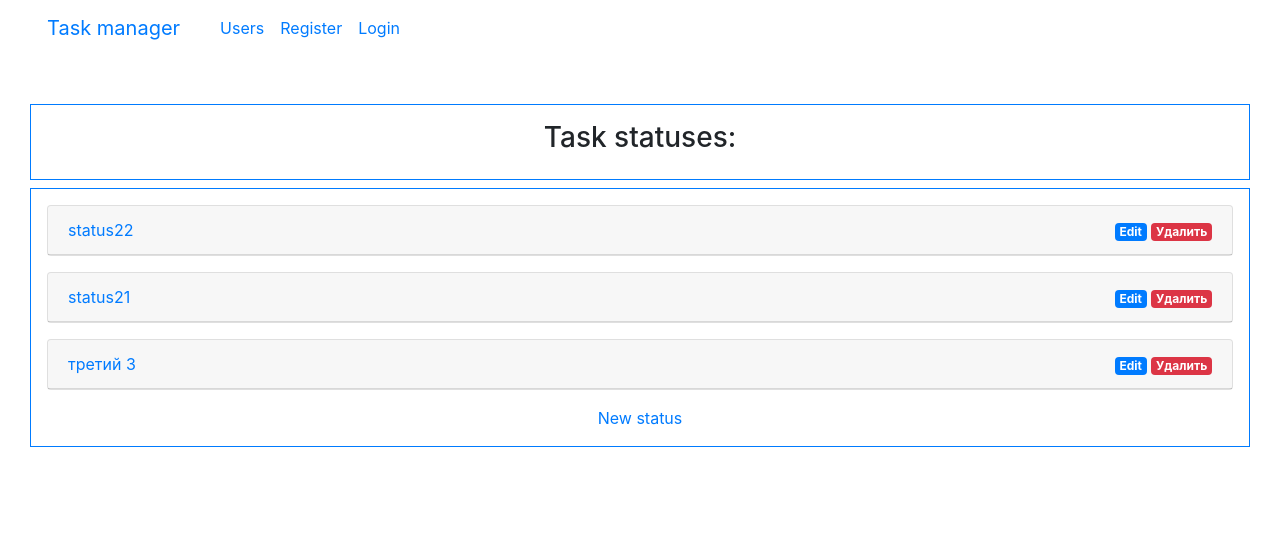
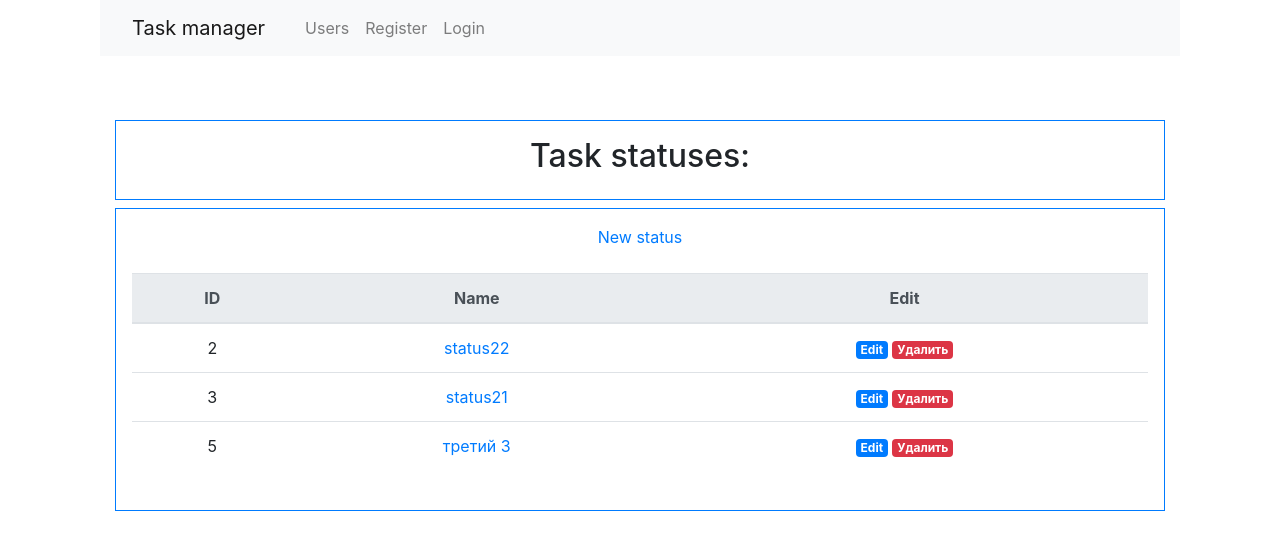
Before and after one commit to dr-angekok/python-project-lvl4, a Django app: page /statuses/ in a window 1280 px wide. Shown: the top 550 px of the page. Run offline with Django 3.2, Linux system fonts and the light colour scheme; data comes from the database, SQL or seed files in the repository; some libraries are stand-ins or nearby versions.

Commit message:
Statuses list to table.

```diff
--- a/templates/base.html
+++ b/templates/base.html
@@ -6,6 +6,7 @@
 {% bootstrap_javascript jquery='full' %}
 {% load i18n %}
 <html lang="en">
+  <div class="container wrapper flex-grow-1">
   <head>
     <meta charset="utf-8">
     <meta name="viewport" content="width=device-width, initial-scale=1, shrink-to-fit=no">
@@ -28,7 +29,7 @@
       <header>
         <div class="row pb-5">
           <div class="col">
-            <nav class="navbar navbar-expand-md">
+            <nav class="navbar navbar-expand-lg navbar-light bg-light mb-3">
               <a class="navbar-brand nav-link" href="/" >{% trans "Task manager" %}</a>
               <div class="collapse navbar-collapse" id="navbarsExampleDefault">
                 <ul class="navbar-nav mr-auto">
@@ -79,4 +80,5 @@
       </main>
     </div>
   </body>
+</div>
 </html>
--- a/templates/tasks/statuses.html
+++ b/templates/tasks/statuses.html
@@ -2,19 +2,32 @@
 {% load bootstrap4 %}
 {% load i18n %}
 {% block page_header %}
-<h3 class="cover-heading">{% trans "Task statuses:" %}</h3>
+<h2 class="cover-heading">{% trans "Task statuses:" %}</h2>
 {% endblock %}
 
 {% block content %}
+<p class="card-text"><a href="{% url 'status_create'%}">{% trans "New status" %}</a></p>
+<table class="table table-hover mx-auto my-4">
+<thead class="thead-light">
+  <tr>
+      <th scope="col">ID</th>
+      <th scope="col">{% trans "Name" %}</th>
+      <th scope="col">{% trans "Edit" %}</th>
+  </tr>
+</thead>
+
+<tbody>
 {% for task_status in statuses %}
-<div class="card bg-white text-dark mb-3">
-  <div class="card-header">
-    <div class="row">
-      <div class="col-md-6"><div class="text-left"><a href="{% url 'status' task_status.id %}">{{ task_status.name }}</a></div></div>
-      <div class="col-md-6"><div class="text-right"><a href="{% url 'status_update' task_status.id %}" class="badge badge-primary">{% trans "Edit" %}</a> <a href="{% url 'status_delete' task_status.id %}" class="badge badge-danger">{%trans "Delete" %}</a></div></div>
+<tr>
+  <td scope="row">{{ task_status.id }}</td>
+  <td scope="row"><a href="{% url 'status' task_status.id %}">{{ task_status.name }}</a></td>
+  <td scope="row">
+    <div>
+      <a href="{% url 'status_update' task_status.id %}" class="badge badge-primary">{% trans "Edit" %}</a>
+      <a href="{% url 'status_delete' task_status.id %}" class="badge badge-danger">{% trans "Delete" %}</a>
     </div>
-  </div>
-</div>
+  </td>
+</tr>
 {% endfor %}
-  <p class="card-text"><a href="{% url 'status_create'%}">{% trans "New status" %}</a></p>
-  {% endblock %}
+</table>
+{% endblock %}
```
Also changed, not shown: templates/tasks/status_form.html (deleted, +0 -34 lines), templates/tasks/taskstatus_form.html (+23 -10 lines).
